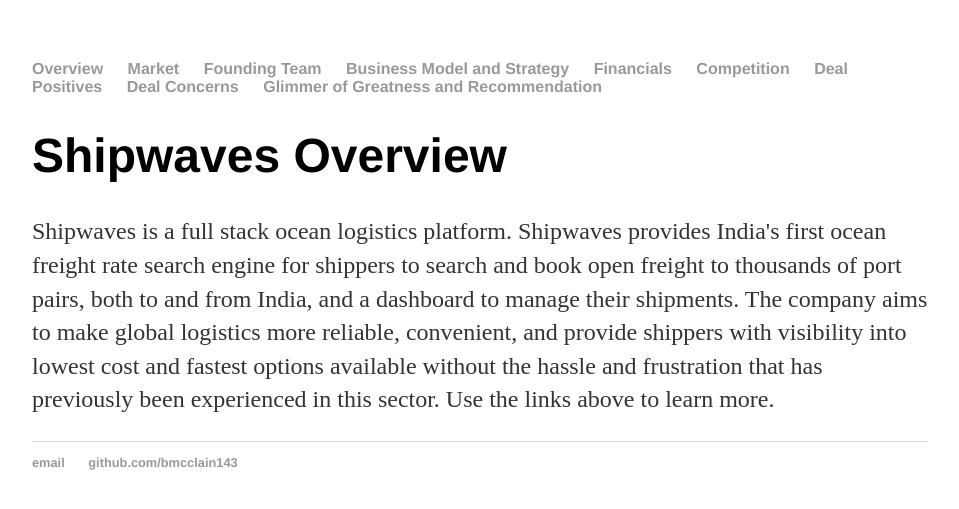
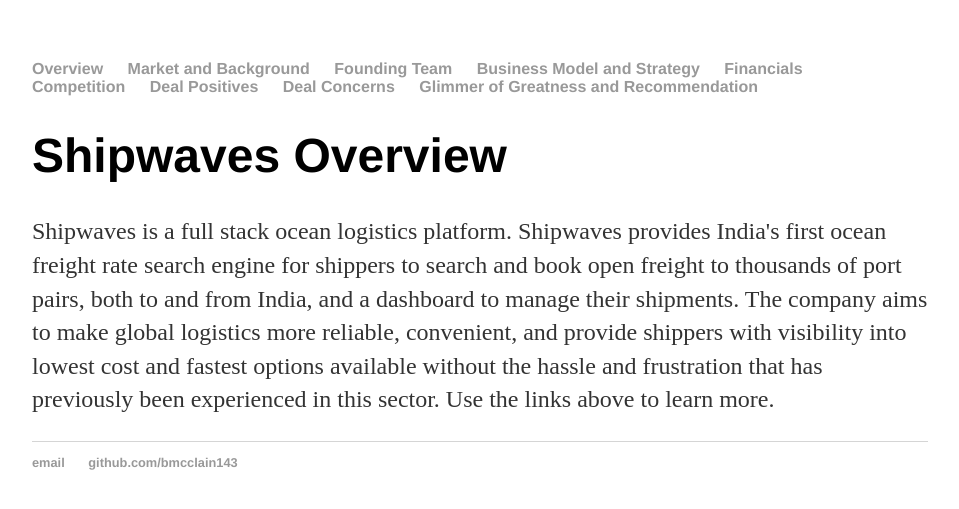
Before and after one commit to bmcclain143/bmcclain143.github.io, a Jekyll site: the page built from index.html, in a window 1280 px wide. Shown: the top 509 px of the page, without its empty margins (160-1119 px from the left). Built offline with Jekyll 4.4.1, drawn with Linux system fonts in a browser that asks for light colours.

Commit message:
Update default.html

```diff
--- a/_layouts/default.html
+++ b/_layouts/default.html
@@ -9,7 +9,7 @@
 			<nav>
 	    		<ul>
 	        		<li><a href="/">Overview</a></li>
-		        	<li><a href="/market">Market</a></li>
+		        	<li><a href="/market and background">Market and Background</a></li>
 	        		<li><a href="/founding team">Founding Team</a></li>
 	        		<li><a href="/business model and strategy">Business Model and Strategy</a></li>
 				<li><a href="/financials">Financials</a></li>
```
